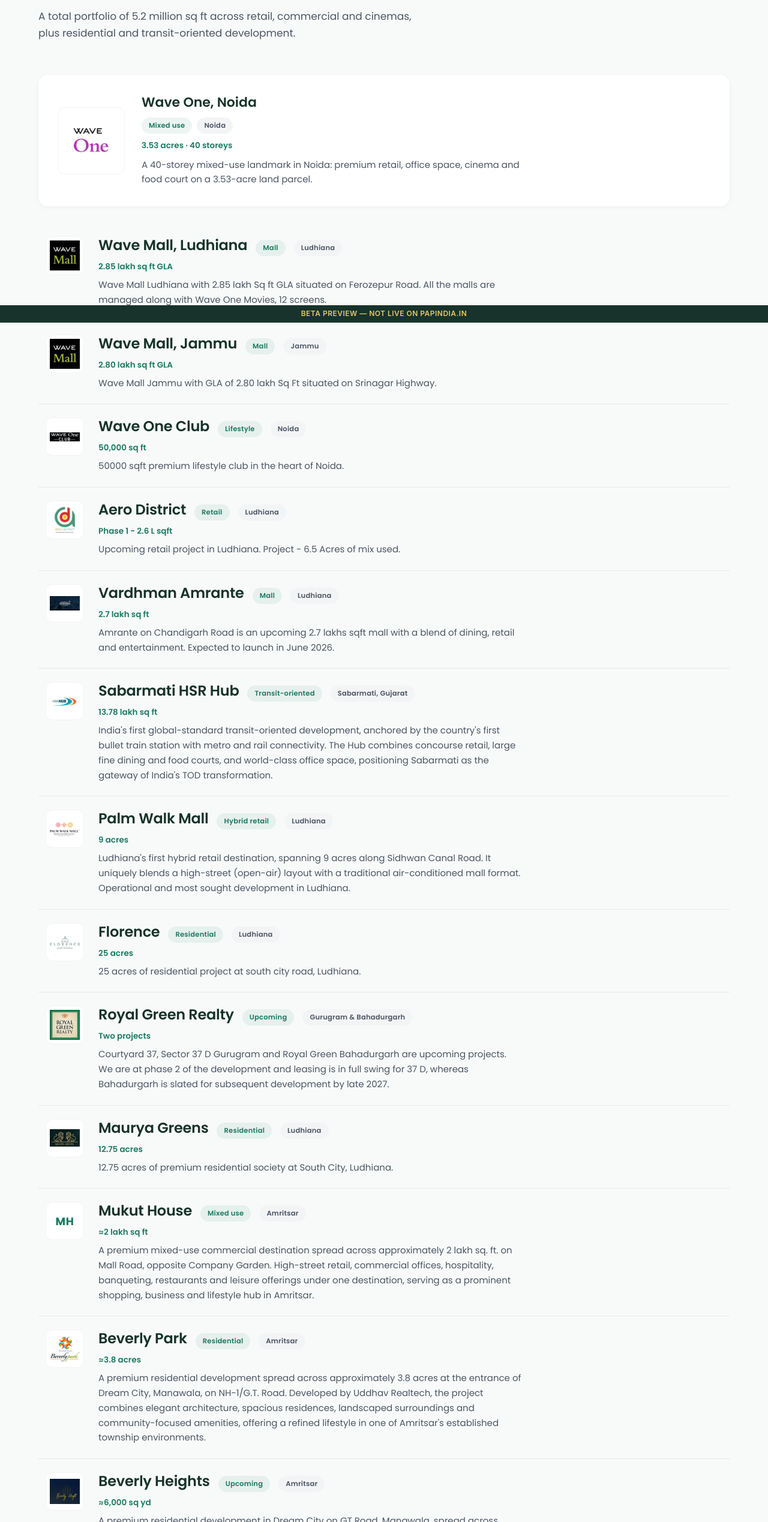
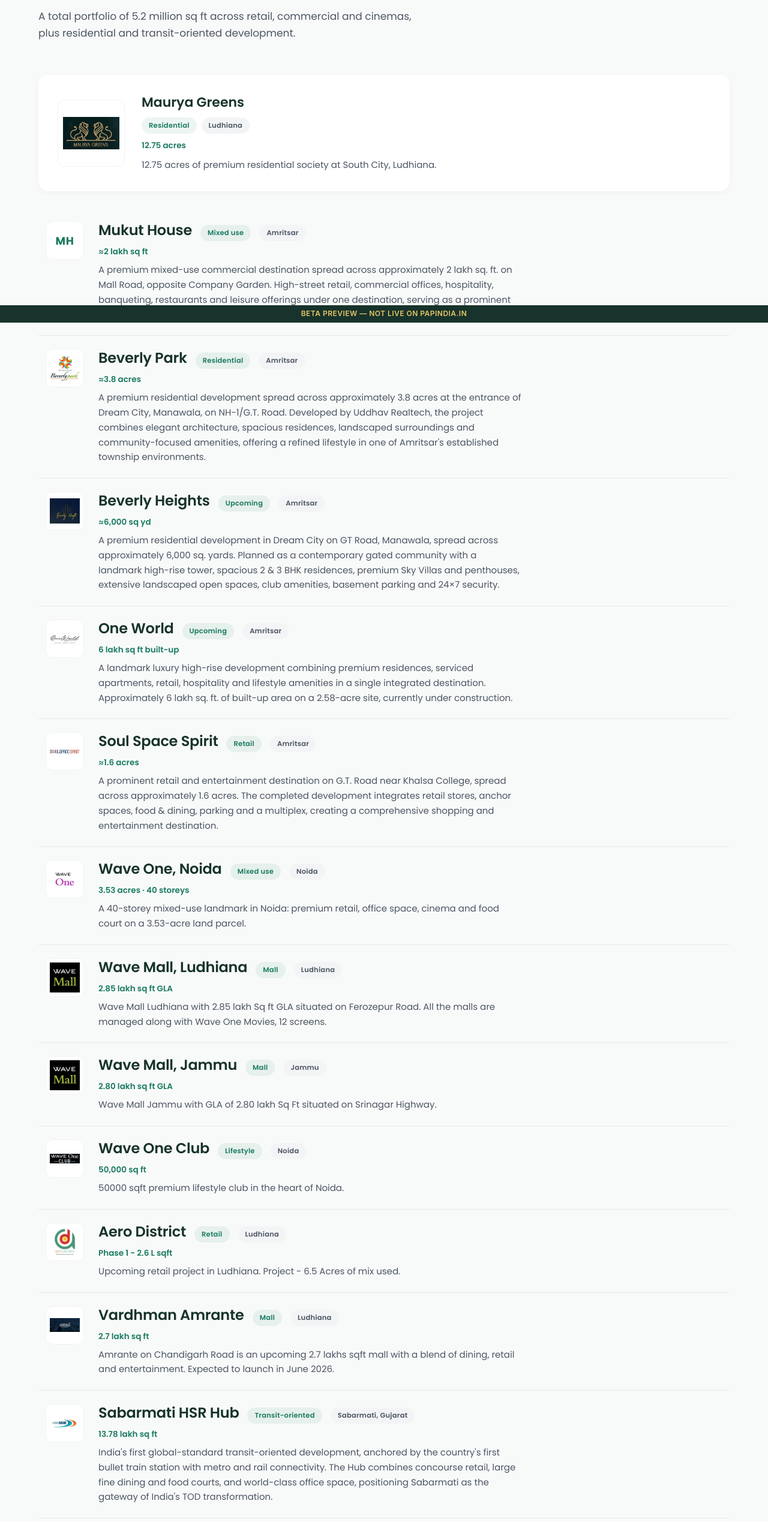
Before and after one commit to sbrdigitaltech/pap-beta, a plain HTML site: page projects.html in a window 1280 px wide. Shown: the part 262-2800 px from the top of the page at 60% size. Drawn offline with Linux system fonts and the light colour scheme.

Commit message:
Projects In Hand: new projects moved to top

```diff
--- a/projects.html
+++ b/projects.html
@@ -273,15 +273,87 @@
   </section>
   <section class="wrap" style="padding-top:48px;padding-bottom:96px;display:grid;gap:0">
     <div data-reveal class="card spot span-all" style="padding:32px;margin-bottom:28px;display:flex;flex-wrap:wrap;gap:28px;align-items:center">
-      <span style="flex:none;width:112px;height:112px;border-radius:12px;background:#fff;border:1px solid #F1F3F2;display:flex;align-items:center;justify-content:center;padding:8px"><picture><source srcset="img/logo-wave-one.webp" type="image/webp"><img src="img/logo-wave-one.jpg" alt="Wave One, Noida logo" width="240" height="228" loading="lazy" decoding="async" style="width:100%;height:100%;object-fit:contain"></picture></span>
+      <span style="flex:none;width:112px;height:112px;border-radius:12px;background:#fff;border:1px solid #F1F3F2;display:flex;align-items:center;justify-content:center;padding:8px"><picture><source srcset="img/logo-maurya-greens.webp" type="image/webp"><img src="img/logo-maurya-greens.png" alt="Maurya Greens logo" width="240" height="137" loading="lazy" decoding="async" style="width:100%;height:100%;object-fit:contain"></picture></span>
       <div style="flex:1;min-width:260px;display:flex;flex-direction:column;gap:10px">
-        <h2 style="margin:0;font-size:22px;font-weight:600;color:#17332B;line-height:1.3">Wave One, Noida</h2>
+        <h2 style="margin:0;font-size:22px;font-weight:600;color:#17332B;line-height:1.3">Maurya Greens</h2>
         <div style="display:flex;gap:8px;flex-wrap:wrap">
+          <span class="pill">Residential</span>
+          <span class="pill" style="background:#F3F4F6;color:#4B5563">Ludhiana</span>
+        </div>
+        <div style="font-size:13.5px;font-weight:600;color:#1A7A61">12.75 acres</div>
+        <p style="margin:0;font-size:15px;line-height:1.65;color:#4B5563;max-width:70ch">12.75 acres of premium residential society at South City, Ludhiana.</p>
+      </div>
+    </div>
+    <div data-reveal class="idx spot" style="align-items:flex-start">
+      <span class="idx-logo" style="flex:none;width:64px;height:64px;border-radius:12px;background:#fff;border:1px solid #F1F3F2;display:flex;align-items:center;justify-content:center;padding:6px"><span aria-hidden="true" style="font-weight:700;color:#1A7A61;font-size:18px;letter-spacing:.04em">MH</span></span>
+      <div style="flex:1;min-width:260px;display:flex;flex-direction:column;gap:8px">
+        <div style="display:flex;flex-wrap:wrap;gap:8px 14px;align-items:baseline">
+          <h2 style="margin:0;font-size:clamp(19px,2.2vw,24px);font-weight:600;color:#17332B;letter-spacing:-.01em;line-height:1.25">Mukut House</h2>
+          <span class="pill">Mixed use</span>
+          <span class="pill" style="background:#F3F4F6;color:#4B5563">Amritsar</span>
+        </div>
+        <div style="font-size:13.5px;font-weight:600;color:#1A7A61">≈2 lakh sq ft</div>
+        <p style="margin:0;font-size:15px;line-height:1.65;color:#4B5563;max-width:75ch">A premium mixed-use commercial destination spread across approximately 2 lakh sq. ft. on Mall Road, opposite Company Garden. High-street retail, commercial offices, hospitality, banqueting, restaurants and leisure offerings under one destination, serving as a prominent shopping, business and lifestyle hub in Amritsar.</p>
+      </div>
+    </div>
+    <div data-reveal class="idx spot" style="align-items:flex-start">
+      <span class="idx-logo" style="flex:none;width:64px;height:64px;border-radius:12px;background:#fff;border:1px solid #F1F3F2;display:flex;align-items:center;justify-content:center;padding:6px"><picture><source srcset="img/logo-beverly-park.webp" type="image/webp"><img src="img/logo-beverly-park.jpg" alt="Beverly Park logo" width="240" height="206" loading="lazy" decoding="async" style="width:100%;height:100%;object-fit:contain"></picture></span>
+      <div style="flex:1;min-width:260px;display:flex;flex-direction:column;gap:8px">
+        <div style="display:flex;flex-wrap:wrap;gap:8px 14px;align-items:baseline">
+          <h2 style="margin:0;font-size:clamp(19px,2.2vw,24px);font-weight:600;color:#17332B;letter-spacing:-.01em;line-height:1.25">Beverly Park</h2>
+          <span class="pill">Residential</span>
+          <span class="pill" style="background:#F3F4F6;color:#4B5563">Amritsar</span>
+        </div>
+        <div style="font-size:13.5px;font-weight:600;color:#1A7A61">≈3.8 acres</div>
+        <p style="margin:0;font-size:15px;line-height:1.65;color:#4B5563;max-width:75ch">A premium residential development spread across approximately 3.8 acres at the entrance of Dream City, Manawala, on NH-1/G.T. Road. Developed by Uddhav Realtech, the project combines elegant architecture, spacious residences, landscaped surroundings and community-focused amenities, offering a refined lifestyle in one of Amritsar's established township environments.</p>
+      </div>
+    </div>
+    <div data-reveal class="idx spot" style="align-items:flex-start">
+      <span class="idx-logo" style="flex:none;width:64px;height:64px;border-radius:12px;background:#fff;border:1px solid #F1F3F2;display:flex;align-items:center;justify-content:center;padding:6px"><picture><source srcset="img/logo-beverly-heights.webp" type="image/webp"><img src="img/logo-beverly-heights.jpg" alt="Beverly Heights logo" width="240" height="199" loading="lazy" decoding="async" style="width:100%;height:100%;object-fit:contain"></picture></span>
+      <div style="flex:1;min-width:260px;display:flex;flex-direction:column;gap:8px">
+        <div style="display:flex;flex-wrap:wrap;gap:8px 14px;align-items:baseline">
+          <h2 style="margin:0;font-size:clamp(19px,2.2vw,24px);font-weight:600;color:#17332B;letter-spacing:-.01em;line-height:1.25">Beverly Heights</h2>
+          <span class="pill">Upcoming</span>
+          <span class="pill" style="background:#F3F4F6;color:#4B5563">Amritsar</span>
+        </div>
+        <div style="font-size:13.5px;font-weight:600;color:#1A7A61">≈6,000 sq yd</div>
+        <p style="margin:0;font-size:15px;line-height:1.65;color:#4B5563;max-width:75ch">A premium residential development in Dream City on GT Road, Manawala, spread across approximately 6,000 sq. yards. Planned as a contemporary gated community with a landmark high-rise tower, spacious 2 & 3 BHK residences, premium Sky Villas and penthouses, extensive landscaped open spaces, club amenities, basement parking and 24×7 security.</p>
+      </div>
+    </div>
+    <div data-reveal class="idx spot" style="align-items:flex-start">
+      <span class="idx-logo" style="flex:none;width:64px;height:64px;border-radius:12px;background:#fff;border:1px solid #F1F3F2;display:flex;align-items:center;justify-content:center;padding:6px"><picture><source srcset="img/logo-one-world.webp" type="image/webp"><img src="img/logo-one-world.jpg" alt="One World logo" width="240" height="92" loading="lazy" decoding="async" style="width:100%;height:100%;object-fit:contain"></picture></span>
+      <div style="flex:1;min-width:260px;display:flex;flex-direction:column;gap:8px">
+        <div style="display:flex;flex-wrap:wrap;gap:8px 14px;align-items:baseline">
+          <h2 style="margin:0;font-size:clamp(19px,2.2vw,24px);font-weight:600;color:#17332B;letter-spacing:-.01em;line-height:1.25">One World</h2>
+          <span class="pill">Upcoming</span>
+          <span class="pill" style="background:#F3F4F6;color:#4B5563">Amritsar</span>
+        </div>
+        <div style="font-size:13.5px;font-weight:600;color:#1A7A61">6 lakh sq ft built-up</div>
+        <p style="margin:0;font-size:15px;line-height:1.65;color:#4B5563;max-width:75ch">A landmark luxury high-rise development combining premium residences, serviced apartments, retail, hospitality and lifestyle amenities in a single integrated destination. Approximately 6 lakh sq. ft. of built-up area on a 2.58-acre site, currently under construction.</p>
+      </div>
+    </div>
+    <div data-reveal class="idx spot" style="align-items:flex-start">
+      <span class="idx-logo" style="flex:none;width:64px;height:64px;border-radius:12px;background:#fff;border:1px solid #F1F3F2;display:flex;align-items:center;justify-content:center;padding:6px"><picture><source srcset="img/logo-soul-space-spirit.webp" type="image/webp"><img src="img/logo-soul-space-spirit.jpg" alt="Soul Space Spirit logo" width="240" height="80" loading="lazy" decoding="async" style="width:100%;height:100%;object-fit:contain"></picture></span>
+      <div style="flex:1;min-width:260px;display:flex;flex-direction:column;gap:8px">
+        <div style="display:flex;flex-wrap:wrap;gap:8px 14px;align-items:baseline">
+          <h2 style="margin:0;font-size:clamp(19px,2.2vw,24px);font-weight:600;color:#17332B;letter-spacing:-.01em;line-height:1.25">Soul Space Spirit</h2>
+          <span class="pill">Retail</span>
+          <span class="pill" style="background:#F3F4F6;color:#4B5563">Amritsar</span>
+        </div>
+        <div style="font-size:13.5px;font-weight:600;color:#1A7A61">≈1.6 acres</div>
+        <p style="margin:0;font-size:15px;line-height:1.65;color:#4B5563;max-width:75ch">A prominent retail and entertainment destination on G.T. Road near Khalsa College, spread across approximately 1.6 acres. The completed development integrates retail stores, anchor spaces, food & dining, parking and a multiplex, creating a comprehensive shopping and entertainment destination.</p>
+      </div>
+    </div>
+    <div data-reveal class="idx spot" style="align-items:flex-start">
+      <span class="idx-logo" style="flex:none;width:64px;height:64px;border-radius:12px;background:#fff;border:1px solid #F1F3F2;display:flex;align-items:center;justify-content:center;padding:6px"><picture><source srcset="img/logo-wave-one.webp" type="image/webp"><img src="img/logo-wave-one.jpg" alt="Wave One, Noida logo" width="240" height="228" loading="lazy" decoding="async" style="width:100%;height:100%;object-fit:contain"></picture></span>
+      <div style="flex:1;min-width:260px;display:flex;flex-direction:column;gap:8px">
+        <div style="display:flex;flex-wrap:wrap;gap:8px 14px;align-items:baseline">
+          <h2 style="margin:0;font-size:clamp(19px,2.2vw,24px);font-weight:600;color:#17332B;letter-spacing:-.01em;line-height:1.25">Wave One, Noida</h2>
           <span class="pill">Mixed use</span>
           <span class="pill" style="background:#F3F4F6;color:#4B5563">Noida</span>
         </div>
         <div style="font-size:13.5px;font-weight:600;color:#1A7A61">3.53 acres · 40 storeys</div>
-        <p style="margin:0;font-size:15px;line-height:1.65;color:#4B5563;max-width:70ch">A 40-storey mixed-use landmark in Noida: premium retail, office space, cinema and food court on a 3.53-acre land parcel.</p>
+        <p style="margin:0;font-size:15px;line-height:1.65;color:#4B5563;max-width:75ch">A 40-storey mixed-use landmark in Noida: premium retail, office space, cinema and food court on a 3.53-acre land parcel.</p>
       </div>
     </div>
     <div data-reveal class="idx spot" style="align-items:flex-start">
@@ -392,78 +464,6 @@
         <p style="margin:0;font-size:15px;line-height:1.65;color:#4B5563;max-width:75ch">Courtyard 37, Sector 37 D Gurugram and Royal Green Bahadurgarh are upcoming projects. We are at phase 2 of the development and leasing is in full swing for 37 D, whereas Bahadurgarh is slated for subsequent development by late 2027.</p>
       </div>
     </div>
-    <div data-reveal class="idx spot" style="align-items:flex-start">
-      <span class="idx-logo" style="flex:none;width:64px;height:64px;border-radius:12px;background:#fff;border:1px solid #F1F3F2;display:flex;align-items:center;justify-content:center;padding:6px"><picture><source srcset="img/logo-maurya-greens.webp" type="image/webp"><img src="img/logo-maurya-greens.png" alt="Maurya Greens logo" width="240" height="137" loading="lazy" decoding="async" style="width:100%;height:100%;object-fit:contain"></picture></span>
-      <div style="flex:1;min-width:260px;display:flex;flex-direction:column;gap:8px">
-        <div style="display:flex;flex-wrap:wrap;gap:8px 14px;align-items:baseline">
-          <h2 style="margin:0;font-size:clamp(19px,2.2vw,24px);font-weight:600;color:#17332B;letter-spacing:-.01em;line-height:1.25">Maurya Greens</h2>
-          <span class="pill">Residential</span>
-          <span class="pill" style="background:#F3F4F6;color:#4B5563">Ludhiana</span>
-        </div>
-        <div style="font-size:13.5px;font-weight:600;color:#1A7A61">12.75 acres</div>
-        <p style="margin:0;font-size:15px;line-height:1.65;color:#4B5563;max-width:75ch">12.75 acres of premium residential society at South City, Ludhiana.</p>
-      </div>
-    </div>
-    <div data-reveal class="idx spot" style="align-items:flex-start">
-      <span class="idx-logo" style="flex:none;width:64px;height:64px;border-radius:12px;background:#fff;border:1px solid #F1F3F2;display:flex;align-items:center;justify-content:center;padding:6px"><span aria-hidden="true" style="font-weight:700;color:#1A7A61;font-size:18px;letter-spacing:.04em">MH</span></span>
-      <div style="flex:1;min-width:260px;display:flex;flex-direction:column;gap:8px">
-        <div style="display:flex;flex-wrap:wrap;gap:8px 14px;align-items:baseline">
-          <h2 style="margin:0;font-size:clamp(19px,2.2vw,24px);font-weight:600;color:#17332B;letter-spacing:-.01em;line-height:1.25">Mukut House</h2>
-          <span class="pill">Mixed use</span>
-          <span class="pill" style="background:#F3F4F6;color:#4B5563">Amritsar</span>
-        </div>
-        <div style="font-size:13.5px;font-weight:600;color:#1A7A61">≈2 lakh sq ft</div>
-        <p style="margin:0;font-size:15px;line-height:1.65;color:#4B5563;max-width:75ch">A premium mixed-use commercial destination spread across approximately 2 lakh sq. ft. on Mall Road, opposite Company Garden. High-street retail, commercial offices, hospitality, banqueting, restaurants and leisure offerings under one destination, serving as a prominent shopping, business and lifestyle hub in Amritsar.</p>
-      </div>
-    </div>
-    <div data-reveal class="idx spot" style="align-items:flex-start">
-      <span class="idx-logo" style="flex:none;width:64px;height:64px;border-radius:12px;background:#fff;border:1px solid #F1F3F2;display:flex;align-items:center;justify-content:center;padding:6px"><picture><source srcset="img/logo-beverly-park.webp" type="image/webp"><img src="img/logo-beverly-park.jpg" alt="Beverly Park logo" width="240" height="206" loading="lazy" decoding="async" style="width:100%;height:100%;object-fit:contain"></picture></span>
-      <div style="flex:1;min-width:260px;display:flex;flex-direction:column;gap:8px">
-        <div style="display:flex;flex-wrap:wrap;gap:8px 14px;align-items:baseline">
-          <h2 style="margin:0;font-size:clamp(19px,2.2vw,24px);font-weight:600;color:#17332B;letter-spacing:-.01em;line-height:1.25">Beverly Park</h2>
-          <span class="pill">Residential</span>
-          <span class="pill" style="background:#F3F4F6;color:#4B5563">Amritsar</span>
-        </div>
-        <div style="font-size:13.5px;font-weight:600;color:#1A7A61">≈3.8 acres</div>
-        <p style="margin:0;font-size:15px;line-height:1.65;color:#4B5563;max-width:75ch">A premium residential development spread across approximately 3.8 acres at the entrance of Dream City, Manawala, on NH-1/G.T. Road. Developed by Uddhav Realtech, the project combines elegant architecture, spacious residences, landscaped surroundings and community-focused amenities, offering a refined lifestyle in one of Amritsar's established township environments.</p>
-      </div>
-    </div>
-    <div data-reveal class="idx spot" style="align-items:flex-start">
-      <span class="idx-logo" style="flex:none;width:64px;height:64px;border-radius:12px;background:#fff;border:1px solid #F1F3F2;display:flex;align-items:center;justify-content:center;padding:6px"><picture><source srcset="img/logo-beverly-heights.webp" type="image/webp"><img src="img/logo-beverly-heights.jpg" alt="Beverly Heights logo" width="240" height="199" loading="lazy" decoding="async" style="width:100%;height:100%;object-fit:contain"></picture></span>
-      <div style="flex:1;min-width:260px;display:flex;flex-direction:column;gap:8px">
-        <div style="display:flex;flex-wrap:wrap;gap:8px 14px;align-items:baseline">
-          <h2 style="margin:0;font-size:clamp(19px,2.2vw,24px);font-weight:600;color:#17332B;letter-spacing:-.01em;line-height:1.25">Beverly Heights</h2>
-          <span class="pill">Upcoming</span>
-          <span class="pill" style="background:#F3F4F6;color:#4B5563">Amritsar</span>
-        </div>
-        <div style="font-size:13.5px;font-weight:600;color:#1A7A61">≈6,000 sq yd</div>
-        <p style="margin:0;font-size:15px;line-height:1.65;color:#4B5563;max-width:75ch">A premium residential development in Dream City on GT Road, Manawala, spread across approximately 6,000 sq. yards. Planned as a contemporary gated community with a landmark high-rise tower, spacious 2 & 3 BHK residences, premium Sky Villas and penthouses, extensive landscaped open spaces, club amenities, basement parking and 24×7 security.</p>
-      </div>
-    </div>
-    <div data-reveal class="idx spot" style="align-items:flex-start">
-      <span class="idx-logo" style="flex:none;width:64px;height:64px;border-radius:12px;background:#fff;border:1px solid #F1F3F2;display:flex;align-items:center;justify-content:center;padding:6px"><picture><source srcset="img/logo-one-world.webp" type="image/webp"><img src="img/logo-one-world.jpg" alt="One World logo" width="240" height="92" loading="lazy" decoding="async" style="width:100%;height:100%;object-fit:contain"></picture></span>
-      <div style="flex:1;min-width:260px;display:flex;flex-direction:column;gap:8px">
-        <div style="display:flex;flex-wrap:wrap;gap:8px 14px;align-items:baseline">
-          <h2 style="margin:0;font-size:clamp(19px,2.2vw,24px);font-weight:600;color:#17332B;letter-spacing:-.01em;line-height:1.25">One World</h2>
-          <span class="pill">Upcoming</span>
-          <span class="pill" style="background:#F3F4F6;color:#4B5563">Amritsar</span>
-        </div>
-        <div style="font-size:13.5px;font-weight:600;color:#1A7A61">6 lakh sq ft built-up</div>
-        <p style="margin:0;font-size:15px;line-height:1.65;color:#4B5563;max-width:75ch">A landmark luxury high-rise development combining premium residences, serviced apartments, retail, hospitality and lifestyle amenities in a single integrated destination. Approximately 6 lakh sq. ft. of built-up area on a 2.58-acre site, currently under construction.</p>
-      </div>
-    </div>
-    <div data-reveal class="idx spot" style="align-items:flex-start">
-      <span class="idx-logo" style="flex:none;width:64px;height:64px;border-radius:12px;background:#fff;border:1px solid #F1F3F2;display:flex;align-items:center;justify-content:center;padding:6px"><picture><source srcset="img/logo-soul-space-spirit.webp" type="image/webp"><img src="img/logo-soul-space-spirit.jpg" alt="Soul Space Spirit logo" width="240" height="80" loading="lazy" decoding="async" style="width:100%;height:100%;object-fit:contain"></picture></span>
-      <div style="flex:1;min-width:260px;display:flex;flex-direction:column;gap:8px">
-        <div style="display:flex;flex-wrap:wrap;gap:8px 14px;align-items:baseline">
-          <h2 style="margin:0;font-size:clamp(19px,2.2vw,24px);font-weight:600;color:#17332B;letter-spacing:-.01em;line-height:1.25">Soul Space Spirit</h2>
-          <span class="pill">Retail</span>
-          <span class="pill" style="background:#F3F4F6;color:#4B5563">Amritsar</span>
-        </div>
-        <div style="font-size:13.5px;font-weight:600;color:#1A7A61">≈1.6 acres</div>
-        <p style="margin:0;font-size:15px;line-height:1.65;color:#4B5563;max-width:75ch">A prominent retail and entertainment destination on G.T. Road near Khalsa College, spread across approximately 1.6 acres. The completed development integrates retail stores, anchor spaces, food & dining, parking and a multiplex, creating a comprehensive shopping and entertainment destination.</p>
-      </div>
-    </div>
   </section>
 </main>
 <footer style="position:relative;overflow:hidden;background:#17332B;color:rgba(255,255,255,.72)">
```
Also changed, not shown: index.html (+14 -14 lines), llms-full.txt, llms.txt.
